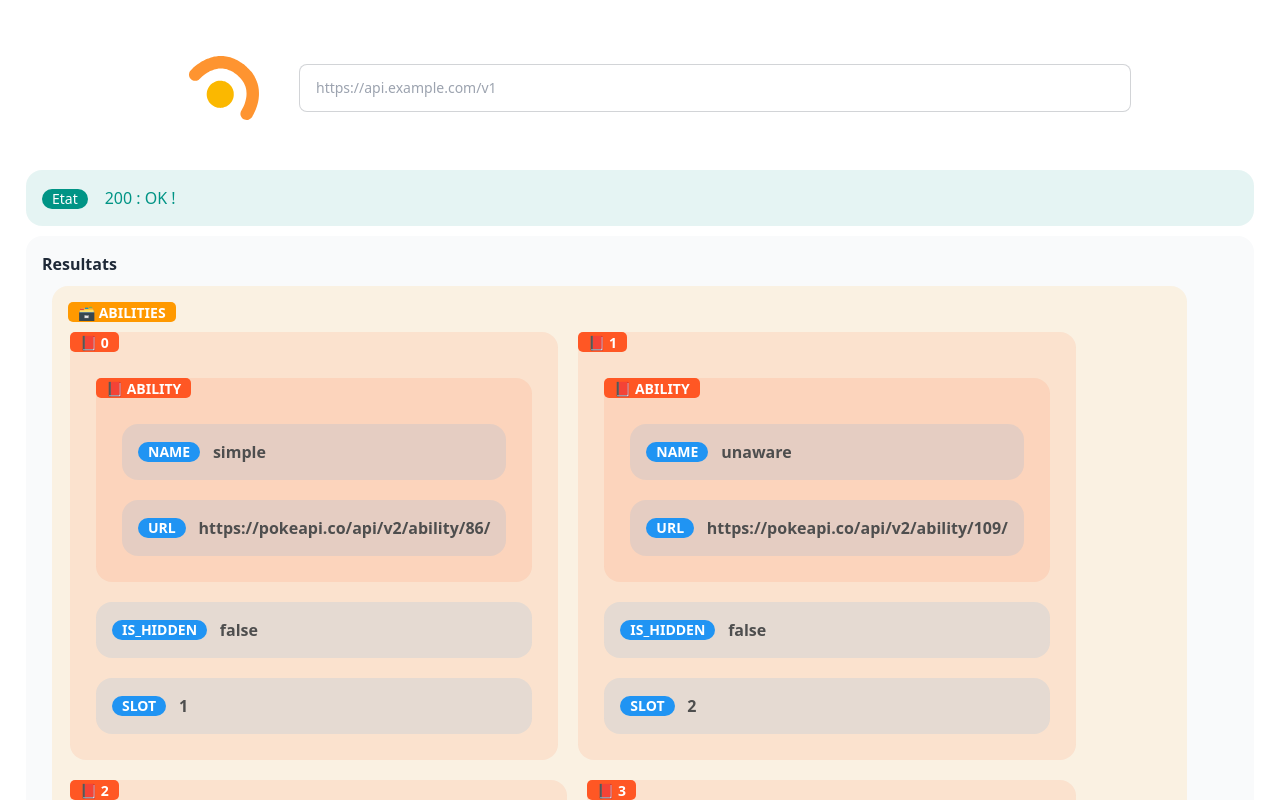
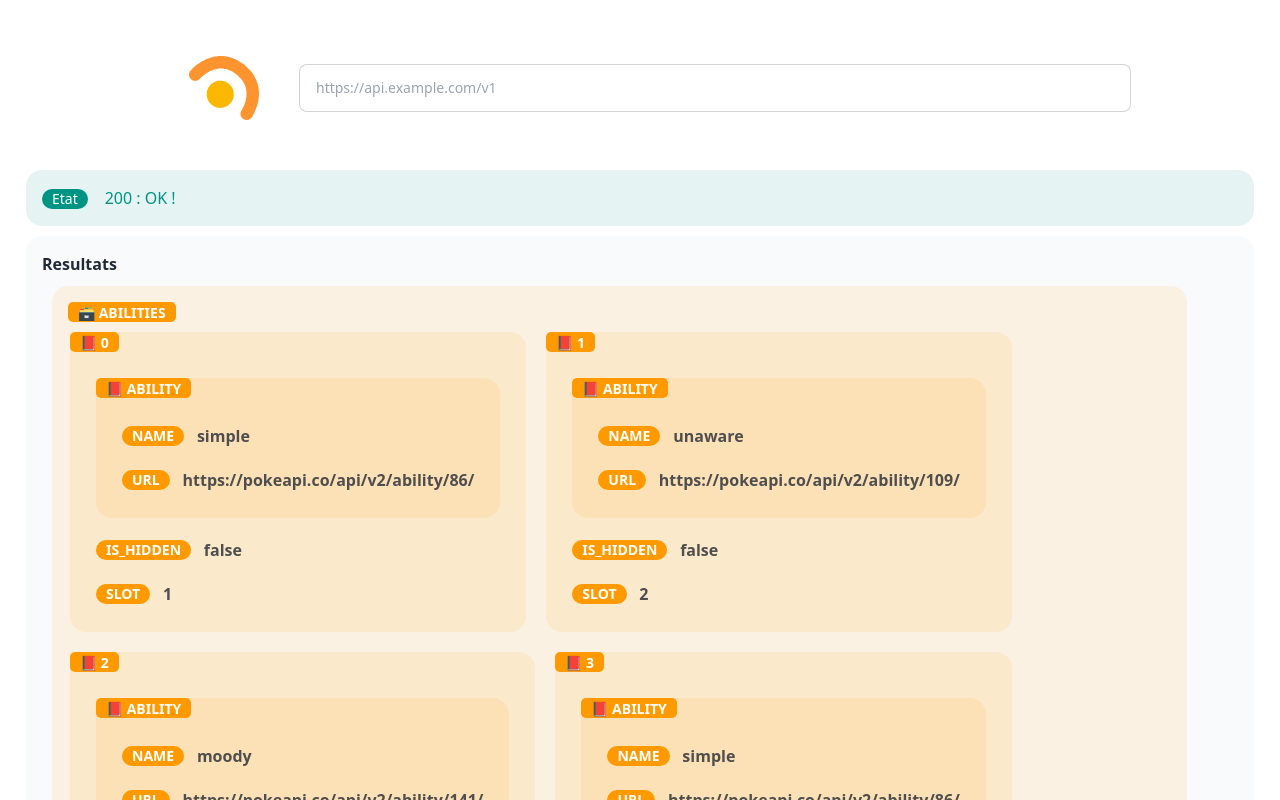
Before and after one commit to Vision-Data/app, a Vue app: page / in a window 1280 px wide. Both pictures are taken after a click on the button "Show Data". Shown: the top 800 px of the page. Built offline with nearby package versions, Linux system fonts and the light colour scheme.

Commit message:
feat: better colorization for values

```diff
--- a/src/components/Response.vue
+++ b/src/components/Response.vue
@@ -72,9 +72,9 @@ export default {
 .value:not(.selected):not(.selected-value) {
   color: rgb(78, 78, 78) !important;
 }
-.response ::selection {
-  background-color: #afafaf;
-  color: black;
+.response *::selection {
+  background-color: #414141!important;
+  color: rgb(255, 255, 255)!important;
 }
 .result-container {
   display: flex;
--- a/src/components/Value.vue
+++ b/src/components/Value.vue
@@ -9,13 +9,6 @@
           SELECT
         </button>
       </div>
-    </div>
-    <div class="value notstandalone" :class="{ 'selected-value': selected }" v-else>
-      <b class="badge border-transparent value-name" :class="`bg-${color}`" v-if="name !== ''">{{ name }}</b>
-      <span class="data-result">{{ dataValue === '' ? '(vide)' : dataValue }}</span>
-      <button class="btn btn-xs selection-data" id="select" v-show="selection" @click="selectData()">
-        SELECT
-      </button>
     </div>
   </section>
 </template>
@@ -46,9 +39,16 @@ export default {
 </script>
 
 <style scoped>
+
 .array-content > .value-line  > .value > .flex-1 > .value-name {
   display: none;
 }
+
+.response *:not(.result-container):not(.array-content) > .value-line > .alert.value {
+  background: none;
+  padding: 0;
+}
+
 .selected-value {
   box-shadow: inset 0 0 0 1px rgb(173, 173, 173);
   border-radius: 0.5rem;
@@ -59,7 +59,6 @@ export default {
   color: rgb(104, 104, 104);
 }
 .value-line {
-  width: 100%;
   border-radius: 0.5rem;
 }
 .value {
--- a/src/styles/tailwind.css
+++ b/src/styles/tailwind.css
@@ -1,3 +1,16 @@
 @tailwind base;
 @tailwind components;
 @tailwind utilities;
+
+.alert-info .badge,
+.alert-info .alert {
+    background-color: hsla(var(--in)/var(--tw-bg-opacity,1));
+}
+.alert-error .badge,
+.alert-error .alert{
+    background-color: hsla(var(--er)/var(--tw-bg-opacity,1));
+}
+.alert-warning .badge,
+.alert-warning .alert{
+    background-color: hsla(var(--wa)/var(--tw-bg-opacity,1));
+}
```
